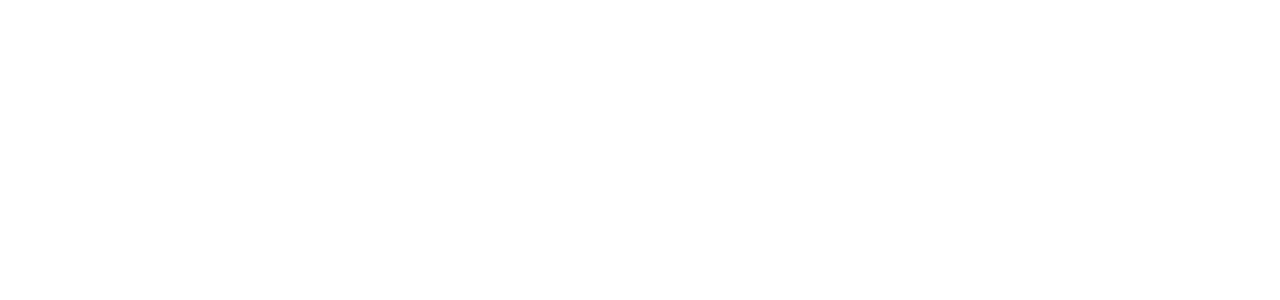
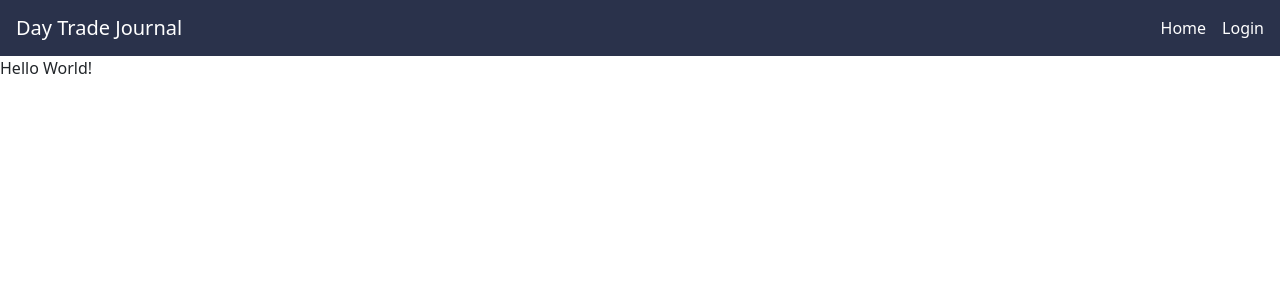
Before and after one commit to jstewart4u2c/DayTradeJournal, a Django app: page / in a window 1280 px wide. Before the commit the part shown is empty. Shown: the top 300 px of the page. Run offline with Django 5.2, Linux system fonts and the light colour scheme.

Commit message:
Login/Logout Functions
Added navbar buttons for login/logout and made those functional

```diff
--- a/DayTradeJournal/DayTradeJournal/settings.py
+++ b/DayTradeJournal/DayTradeJournal/settings.py
@@ -125,4 +125,6 @@
 
 DEFAULT_AUTO_FIELD = 'django.db.models.BigAutoField'
 
-CRISPY_TEMPLATE_PACK="Bootstrap4"
+LOGIN_URL = 'login'
+LOGIN_REDIRECT_URL = 'journal:home'
+CRISPY_TEMPLATE_PACK = "Bootstrap4"
--- a/DayTradeJournal/DayTradeJournal/urls.py
+++ b/DayTradeJournal/DayTradeJournal/urls.py
@@ -17,10 +17,13 @@
 from django.contrib import admin
 from django.urls import path, include
 from users import views as user_views
+from django.contrib.auth import views as auth_views
 
 urlpatterns = [
+    path('admin/', admin.site.urls),
     path('', include('trade_journal.urls')),
-    path('admin/', admin.site.urls),
     path('register/', user_views.register, name='register'),
+    path('login/', auth_views.LoginView.as_view(template_name='users/login.html'), name='login'),
+    path('logout/', auth_views.LogoutView.as_view(template_name='users/logout.html'), name='logout'),
 
 ]
--- a/DayTradeJournal/trade_journal/templates/journal/base.html
+++ b/DayTradeJournal/trade_journal/templates/journal/base.html
@@ -4,8 +4,25 @@
 <head>
     <meta charset="UTF-8">
     <title>Day Trading Journal</title>
+    <link href="https://cdn.jsdelivr.net/npm/bootstrap@5.3.3/dist/css/bootstrap.min.css" rel="stylesheet" integrity="sha384-QWTKZyjpPEjISv5WaRU9OFeRpok6YctnYmDr5pNlyT2bRjXh0JMhjY6hW+ALEwIH" crossorigin="anonymous">
 </head>
 <body>
+
+<nav class="navbar navbar-dark" style="background-color: rgb(42, 50, 75)">
+    <a href="{% url 'journal:home' %}" class="navbar-brand ms-3" >Day Trade Journal</a>
+    <div class="navbar d-flex">
+        <a href="{% url 'journal:home' %}" class="nav-item nav-link text-white me-3" style="border: none; background: none; cursor: pointer;">Home</a>
+        {% if user.is_authenticated %}
+            <!--<a href="" class="nav-item nav-link">Profile</a>-->
+            <form action="{% url 'logout' %}" method="post">
+                {% csrf_token %}
+                <button type="submit" class="nav-item nav-link text-white me-3" style="border: none; background: none; cursor: pointer;">Logout</button>
+            </form>
+        {% else %}
+            <a href="{% url 'login' %}" class="nav-item nav-link text-white me-3">Login</a>
+        {% endif %}
+    </div>
+</nav>
 
 {% block body %}
 {% endblock %}
--- /dev/null
+++ b/DayTradeJournal/trade_journal/templates/journal/home.html
@@ -0,0 +1,4 @@
+{% extends 'journal/base.html' %}
+{% block body %}
+<p>{{ hello }}</p>
+{% endblock %}
--- a/DayTradeJournal/trade_journal/urls.py
+++ b/DayTradeJournal/trade_journal/urls.py
@@ -1,7 +1,7 @@
 from django.urls import path
 from . import views
 
-app_name = 'trade_journal'
+app_name = 'journal'
 urlpatterns = [
     path('', views.home, name='home'),
 
--- a/DayTradeJournal/trade_journal/views.py
+++ b/DayTradeJournal/trade_journal/views.py
@@ -4,7 +4,5 @@
 # Create your views here.
 def home(request):
     hello = 'Hello World!'
-    context = {
-        'hello': hello
-    }
-    return render(request, 'journal/base.html', context)
+
+    return render(request, 'journal/home.html',  {'hello': hello})
--- a/DayTradeJournal/users/forms.py
+++ b/DayTradeJournal/users/forms.py
@@ -1,11 +1,12 @@
 from django import forms
-from django.contrib.auth.forms import UserCreationForm
+from django.contrib.auth.forms import UserCreationForm, AuthenticationForm
 from django.contrib.auth.models import User
 
 
 class RegisterForm(UserCreationForm):
     email = forms.EmailField()
+    first_name = forms.CharField(max_length=30, required=True)
 
     class Meta:
         model = User
-        fields = ["username", "email", "password1", "password2"]
+        fields = ["first_name", "username", "email", "password1", "password2"]
--- /dev/null
+++ b/DayTradeJournal/users/templates/users/logout.html
@@ -0,0 +1,4 @@
+{% extends 'journal/base.html' %}
+{% block body %}
+    <h1>You have successfully logged out!</h1>
+{% endblock %}
```
Also changed, not shown: DayTradeJournal/users/migrations/0001_initial.py (added).
